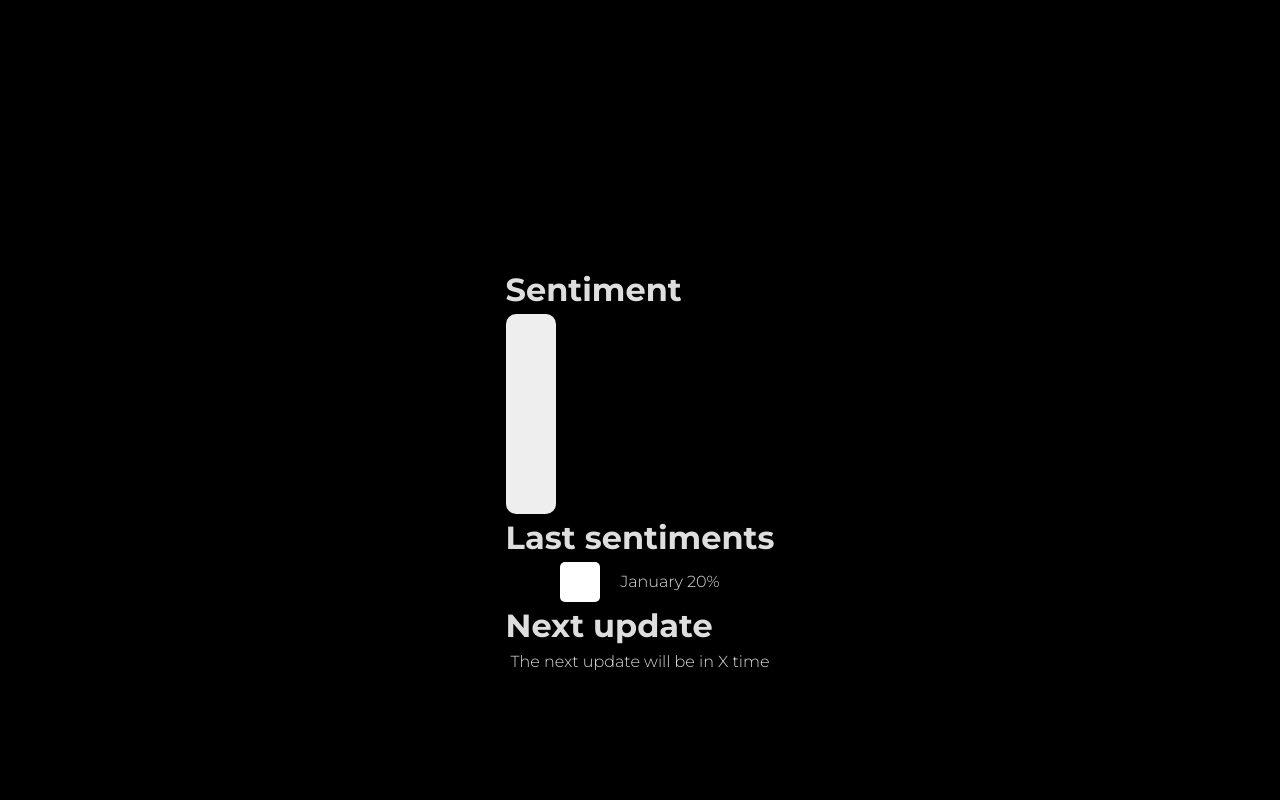
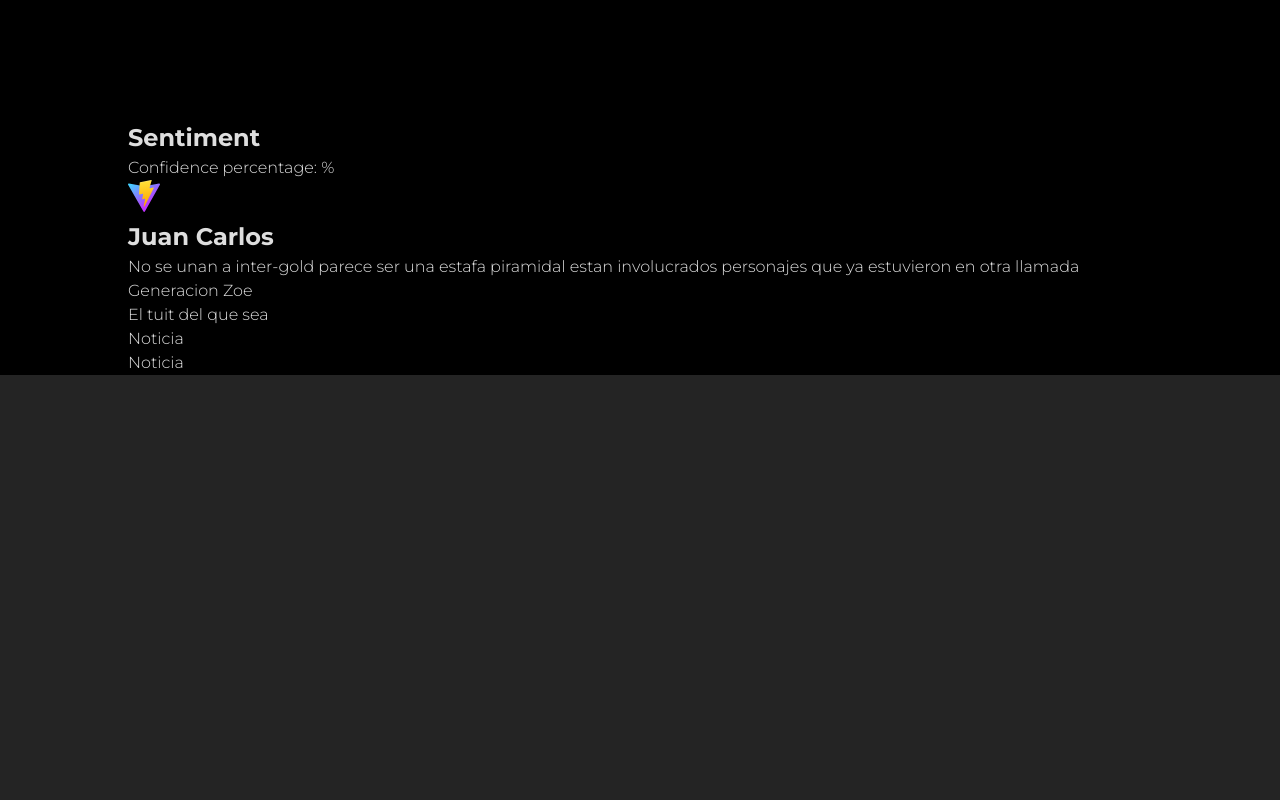
Before and after one commit to SchroederSimon/scam-seeker, a React (Vite) app: page / in a window 1280 px wide. Shown: the part 680-1480 px from the top of the page. After the commit the page ends 1055 px from the top, so only its background shows below. Built offline with nearby package versions, Linux system fonts and the light colour scheme; no server answers.

Commit message:
Retrieving from google api search, showing reddit posts related to search

```diff
--- a/src/App.tsx
+++ b/src/App.tsx
@@ -10,7 +10,6 @@
   return (
     <>
       <Home></Home>
-      <Result></Result>
     </>
   )
 }
--- a/src/apiCalls.tsx
+++ b/src/apiCalls.tsx
@@ -2,14 +2,14 @@
 
 
 /* Reddit calls (i think will be good just retrieve some posts with good karma so the user can read and leave google api to give the %)*/
-export function searchReddit(keywords: string) {
-    const searchQuery = `${keywords} scam OR ${keywords} estafa`;
+export function searchReddit(searchTerm: string) {
+    const searchQuery = `${searchTerm} scam OR ${searchTerm} estafa`;
     const subreddit = 'all';
     const url = `https://www.reddit.com/r/${subreddit}/search.json?q=${searchQuery}`;
 
     axios.get(url)
         .then(response => {
-            console.log(response.data.data.children[0].data.url);
+            console.log(response.data.data.children[0].data.title);
             // TODO: Process search results
         })
         .catch(error => {
--- a/src/pages/Home.tsx
+++ b/src/pages/Home.tsx
@@ -1,4 +1,4 @@
-import { useState } from 'react';
+import { useEffect, useState } from 'react';
 import '../pages/Home.css'
 import { searchGoogle, searchReddit } from '../apiCalls';
 
@@ -7,16 +7,32 @@
 function Home() {
 
     const [searchTerm, setSearchTerm] = useState('');
+    const [searchQuery, setSearchQuery] = useState('');
+    const [confidencePercentage, setConfidencePercentage] = useState<number | null>(null);
+
+    useEffect(() => {
+        if (searchQuery) {
+          searchGoogle(searchQuery)
+            .then((confidence) => {
+              setConfidencePercentage(confidence);
+            })
+            .catch((error) => {
+              console.error(error);
+            });
+        }
+      }, [searchQuery]);
 
     const handleSearchTermChange = (event: React.ChangeEvent<HTMLInputElement>) => {
         setSearchTerm(event.target.value);
     };
 
     const handleGoogleSearch = () => {
-        searchGoogle(searchTerm);
-    };
+        setSearchQuery(searchTerm);
+        searchReddit(searchTerm);
+      }
 
     return (
+        <>
             <div className="home-container">
                 <div className="nav-bar-container">
                     <h1>SCAM?</h1>
@@ -36,6 +52,42 @@
                     </div>
                 </div>
             </div>
+            <section>
+                <div className="result-container">
+                    <div className="cards-container">
+                        <div className="card">
+                            <h1>Sentiment</h1>
+                            <div className="thermometer">
+                                <p>Confidence percentage: {confidencePercentage}%</p>
+                            </div>
+                        </div>
+                    </div>
+                    <div className="tweets-newspapers">
+                        <div className="tweets-newspapers-grid">
+                            <div className="tweets-newspaper-info">
+                                <img src="/vite.svg" alt="" />
+                                <div className="tweets-newspaper-description">
+                                    <h1>Juan Carlos</h1>
+                                    <p>No se unan a inter-gold parece ser una estafa piramidal
+                                        estan involucrados personajes que ya estuvieron en otra
+                                        llamada Generacion Zoe
+                                    </p>
+                                </div>
+                            </div>
+                            <div className="tweets-newspaper-info">
+                                <p>El tuit del que sea</p>
+                            </div>
+                            <div className="tweets-newspaper-info">
+                                <p>Noticia</p>
+                            </div>
+                            <div className="tweets-newspaper-info">
+                                <p>Noticia</p>
+                            </div>
+                        </div>
+                    </div>
+                </div>
+            </section>
+        </>
     )
 }
 
```
Lines whose indentation alone changed are shown as unchanged.
